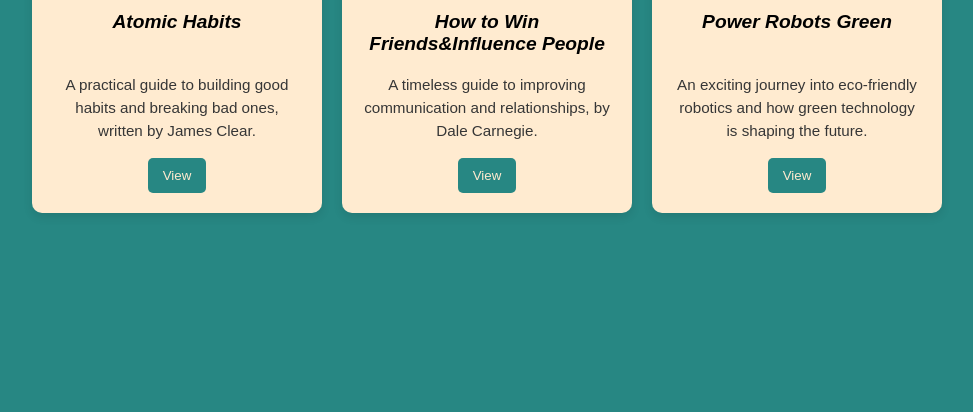
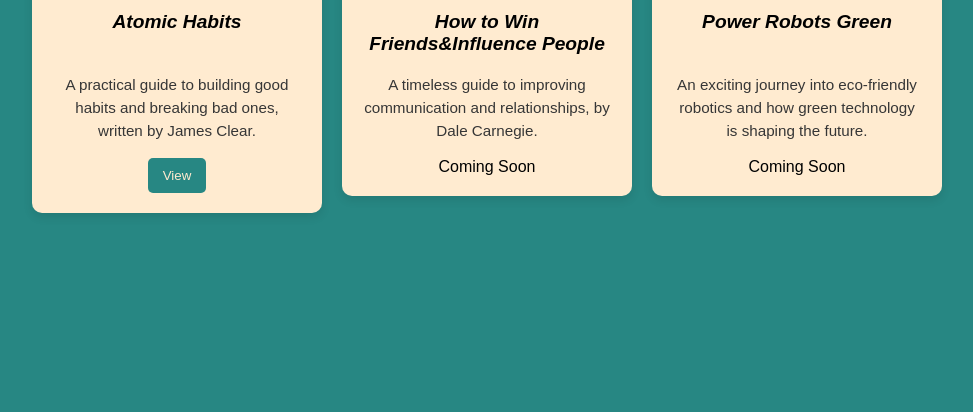
Before and after one commit to ahmednoshi/Read-Rise, a plain HTML site: page index.html in a window 1280 px wide. Shown: the part 388-800 px from the top of the page, without its empty margins (153-1126 px from the left). Drawn offline with Linux system fonts and the light colour scheme.

Commit message:
Update index.html

```diff
--- a/index.html
+++ b/index.html
@@ -30,23 +30,21 @@
         image: "./image/WhatsApp Image 2025-04-13 at 20.03.35_9901bccc.jpg",
         description: "A practical guide to building good habits and breaking bad ones, written by James Clear.",
         link: "https://amzn.to/3Yvv26V",
-
-
+        available: true
       },
       {
         title: "How to Win Friends&Influence People",
         image: "./image/WhatsApp Image 2025-04-06 at 14.42.13_de2ea956.jpg",
         description: "A timeless guide to improving communication and relationships, by Dale Carnegie.",
         link: "https://amzn.to/4cvSln3",
-
+        available: false
       },
       {
         title: "Power Robots Green",
         image: "./image/WhatsApp Image 2025-04-06 at 14.44.28_1cdbdf9b.jpg",
         description: "An exciting journey into eco-friendly robotics and how green technology is shaping the future.",
         link: "https://amzn.to/4ibDLlJ",
-
-
+        available: false
       }
     ];
 
@@ -55,13 +53,21 @@
     books.forEach(book => {
       const bookDiv = document.createElement("div");
       bookDiv.classList.add("book");
+      if (!book.available) {
+        bookDiv.classList.add("coming-soon");
+      }
       bookDiv.innerHTML = `
-        <img src="${book.image}" alt="${book.title}">
-        <h3>${book.title}</h3>
-        <p>${book.description}</p>
-        <a href="${book.link}" target="_blank" rel="noopener noreferrer">
-        <button>View</button>
-        </a>
+        <div class="book-content">
+          <img src="${book.image}" alt="${book.title}">
+          <h3>${book.title}</h3>
+          <p>${book.description}</p>
+          ${book.available ?
+            `<a href="${book.link}" target="_blank" rel="noopener noreferrer">
+              <button>View</button>
+            </a>` :
+            `<div class="coming-text">Coming Soon</div>`
+          }
+        </div>
       `;
       bookList.appendChild(bookDiv);
     });
```
